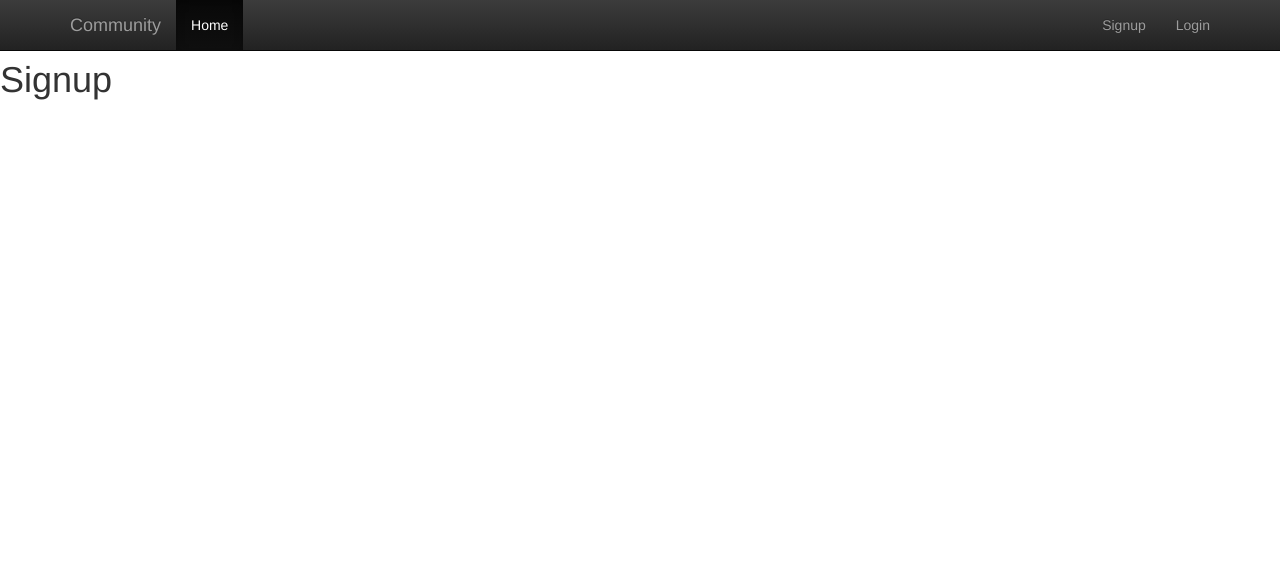
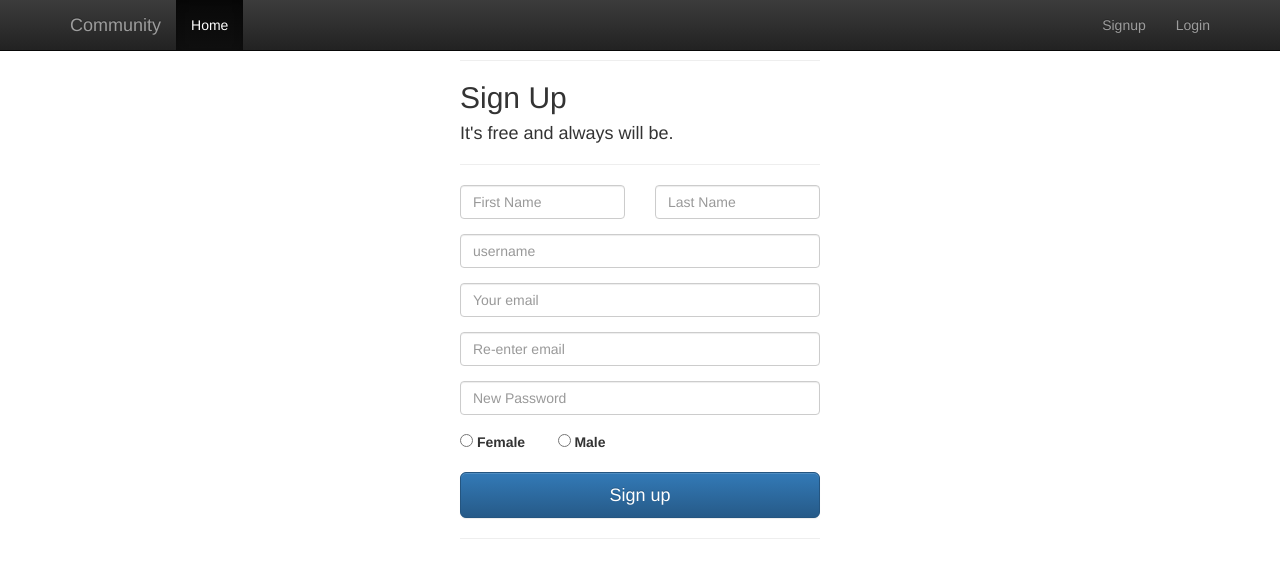
Before and after one commit to spchuang/community, a Flask app: page /signup in a window 1280 px wide. Shown: the top 578 px of the page. Run offline with Flask 2, Linux system fonts and the light colour scheme; some libraries are stand-ins or nearby versions.

Commit message:
implement simple user sign up page; need to refactor model

```diff
--- a/app.py
+++ b/app.py
@@ -2,7 +2,7 @@
 import sqlite3
 import os
 from flask import Flask, request, session, g, redirect, url_for, \
-	 abort, render_template, flash
+   abort, render_template, flash
 
 #----------------------------------------
 # initialization
@@ -17,9 +17,9 @@
 app.config.from_object(__name__)
 
 
-
+#Todo: model abstraction for database access s
 def connect_db():
-	return sqlite3.connect(app.config['DATABASE'])
+   return sqlite3.connect(app.config['DATABASE'])
 
 #@app.errorhandler(404)
 #def page_not_found(e):
@@ -27,76 +27,86 @@
 
 @app.before_request
 def before_request():
-	g.db = connect_db()
+   g.db = connect_db()
 
 @app.teardown_request
 def teardown_request(exception):
-	db = getattr(g, 'db', None)
-	if db is not None:
-		db.close()
+   db = getattr(g, 'db', None)
+   if db is not None:
+      db.close()
 
 #----------------------------------------
 # controllers
 #----------------------------------------
 @app.route('/')
 def show_entries():
-    cur = g.db.execute('select title, text from entries order by id desc')
-    entries = [dict(title=row[0], text=row[1]) for row in cur.fetchall()]
-    return render_template('show_entries.html', entries=entries)
+   cur = g.db.execute('select title, text from entries order by id desc')
+   entries = [dict(title=row[0], text=row[1]) for row in cur.fetchall()]
+   return render_template('show_entries.html', entries=entries)
 
 @app.route('/add', methods=['POST'])
 def add_entry():
-	if not session.get('logged_in'):
-		abort(401)
-	g.db.execute('insert into entries (title, text) values (?, ?)',
-					[request.form['title'], request.form['text']])
-	g.db.commit()
-	flash('New entry was successfully posted')
-	return redirect(url_for('show_entries'))
+   if not session.get('logged_in'):
+      abort(401)
+   g.db.execute('insert into entries (title, text) values (?, ?)',
+               [request.form['title'], request.form['text']])
+   g.db.commit()
+   flash('New entry was successfully posted')
+   return redirect(url_for('show_entries'))
 
 @app.route('/login', methods=['GET', 'POST'])
 def login():
-	error = None
-	if request.method == 'POST':
-		if request.form['username'] != app.config['USERNAME']:
-			error = 'Invalid username'
-		elif request.form['password'] != app.config['PASSWORD']:
-			error = 'Invalid password'
-		else:
-			session['logged_in'] = True
-		flash('You were logged in')
-		return redirect(url_for('login'))
+   error = None
+   if request.method == 'POST':
+      if request.form['username'] != app.config['USERNAME']:
+         error = 'Invalid username'
+      elif request.form['password'] != app.config['PASSWORD']:
+         error = 'Invalid password'
+      else:
+         session['logged_in'] = True
+         flash('You were logged in')
+      return redirect(url_for('login'))
 
-	if session.get('logged_in'):
-		return redirect(url_for('community'))
-	return render_template('login.html', error=error)
+   if session.get('logged_in'):
+      return redirect(url_for('community'))
+   return render_template('login.html', error=error)
 
 @app.route('/logout')
 def logout():
-	session.pop('logged_in', None)
-	flash('You were logged out')
-	return redirect(url_for('login'))
+   session.pop('logged_in', None)
+   flash('You were logged out')
+   return redirect(url_for('login'))
 
 
-@app.route('/signup')
+@app.route('/signup', methods=['GET','POST'])
 def signup():
-	return render_template('signup.html')
+   if request.method == 'POST':
+      #Todo: form validation
+      g.db.execute('insert into user (first_name, last_name, user_name, password, gender, email) values (?, ?, ?, ?, ?, ?)',
+               [request.form['first_name'], request.form['last_name'], request.form['user_name'], request.form['password'], request.form['gender'], request.form['email']])
+      g.db.commit()
+      cur = g.db.execute('select user_name from user order by id desc')
+      #Todo: Error handling
+      print cur.fetchall()
+
+   #return redirect(url_for('/home'))
+   return render_template('signup.html')
 
 @app.route('/home')
 def home():
-	return render_template('home.html')
+   return render_template('home.html')
 
 @app.route('/profile')
 def profile():
-	return render_template('profile.html')
+   return render_template('profile.html')
 
 @app.route('/community')
 def community():
-	return render_template('communiy_list.html')
+   return render_template('communiy_list.html')
 
 #----------------------------------------
 # launch
 #----------------------------------------
 if __name__ == '__main__':
-	port = int(os.environ.get("PORT", 5000))
-	app.run(host='0.0.0.0', port=port)
+   port = int(os.environ.get("PORT", 5000))
+   app.run(host='0.0.0.0', port=port)
--- a/schema.sql
+++ b/schema.sql
@@ -14,6 +14,7 @@
 	last_name text not null,
 	user_name text not null,
 	password text not null,
+	gender integer not null,
 	email text not null
 );
 
--- a/templates/layout.html
+++ b/templates/layout.html
@@ -33,6 +33,12 @@
             <li><a href="{{ url_for('community') }}">Communities</a></li>
 
           </ul>
+         <form class="navbar-form navbar-left" role="search">
+            <div class="form-group">
+               <input type="text" class="form-control" placeholder="Search">
+            </div>
+         <button type="submit" class="btn btn-default">Submit</button>
+         </form>
           <ul class="nav navbar-nav navbar-right">
           	<li><a href="{{ url_for('profile') }}">Profile</a></li>
             <li><a href="{{ url_for('logout') }}">Logout</a></li>
--- a/templates/signup.html
+++ b/templates/signup.html
@@ -1,6 +1,68 @@
 {% extends "layout.html" %}
 {% block body %}
 
-<h1>Signup</h1>
+
+<div class="container">
+
+<div class="row">
+   <div class="col-md-4 col-md-offset-4">
+      <hr>
+      <h2>Sign Up</h2>
+      <h4>It's free and always will be.</h4>
+      <hr>
+      <form action="{{ url_for('signup') }}" method='post' class="form-horizontal " role="form">
+         <div class="form-group">
+            <div class="col-xs-6 col-sm-6">
+               <input type="text" name='first_name' class="form-control" placeholder="First Name">
+            </div>
+            <div class="col-xs-6 col-sm-6">
+               <input type="text" name='last_name' class="form-control" placeholder="Last Name">
+            </div>
+         </div>
+         <div class="form-group">
+            <div class="col-sm-12">
+               <input type="text" name='user_name' class="form-control" placeholder="username">
+            </div>
+         </div>
+         <div class="form-group">
+            <div class="col-sm-12">
+               <input type="email" name='email' class="form-control" placeholder="Your email">
+            </div>
+         </div>
+         <div class="form-group">
+            <div class="col-sm-12">
+               <input type="email" name='reenter_email' class="form-control" placeholder="Re-enter email">
+            </div>
+         </div>
+
+         <div class="form-group">
+            <div class="col-sm-12">
+               <input type="password" name='password' class="form-control" placeholder="New Password">
+            </div>
+         </div>
+         <div class="form-group">
+            <div class="col-sm-3">
+               <label>
+                  <input type="radio" name="gender" value="0">
+                  Female
+               </label>
+            </div>
+            <div class="col-sm-3">
+               <label>
+                  <input type="radio" name="gender" value="1">
+                  Male
+               </label>
+            </div>
+         </div>
+
+         <button class="btn btn-lg btn-primary btn-block" type="submit">Sign up</button>
+      </form>
+      <hr>
+   </div>
+
+</div>
+
+
+</div>
 
 {% endblock %}
```
Also changed, not shown: community.db, templates/login.html (indentation only), 1 other file.
